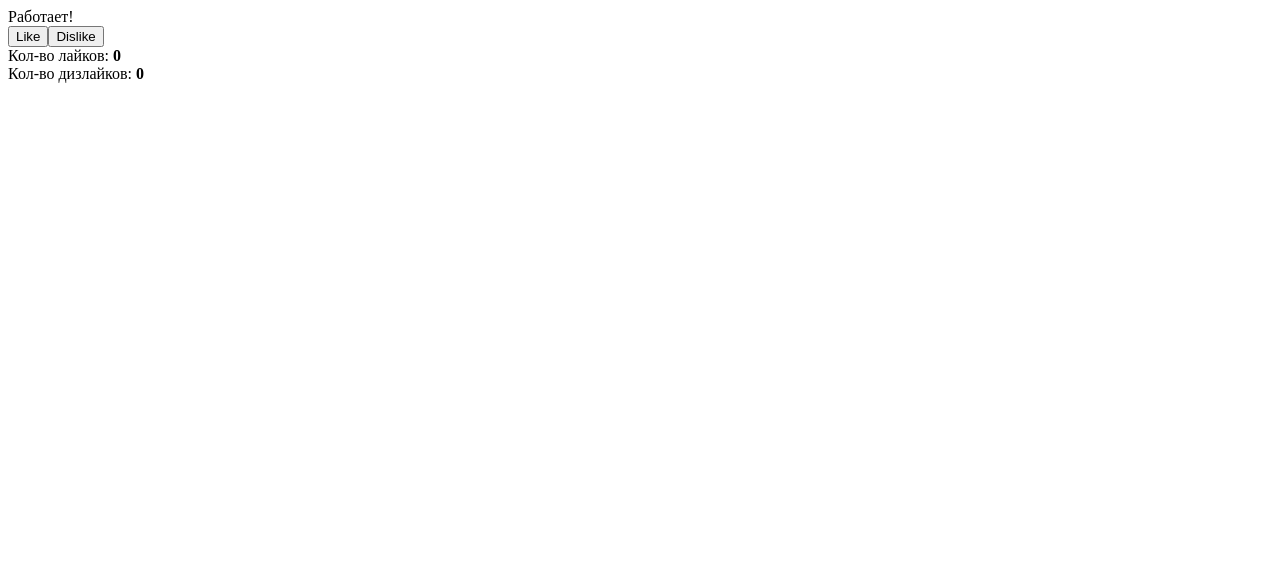
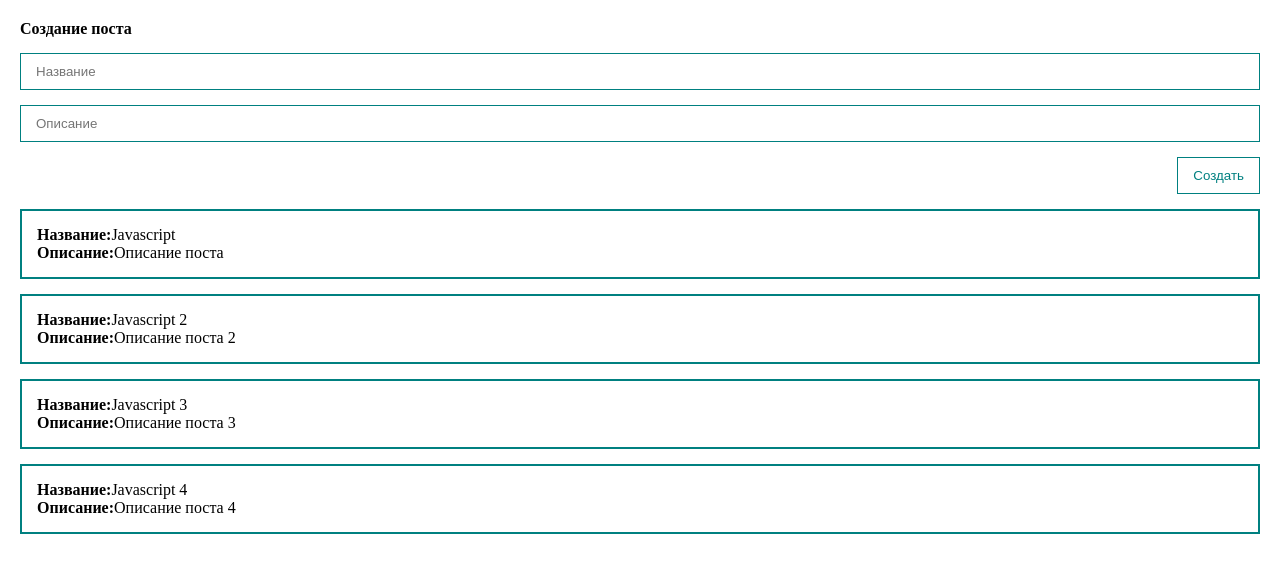
Before and after one commit to IvanWeber/vue-base-project, a Vue app: page / in a window 1280 px wide. Shown: the top 572 px of the page. Built offline with nearby package versions, Linux system fonts and the light colour scheme.

Commit message:
add post adding

```diff
--- a/src/App.vue
+++ b/src/App.vue
@@ -1,37 +1,99 @@
 <template>
-    <div>
-        Работает!
-        <div>
-            <button v-on:click="addLike">Like</button>
-            <button v-on:click="addDislike">Dislike</button>
+    <div class="app">
+        <form @submit.prevent>
+            <h4>Создание поста</h4>
+            <input
+                v-bind:value="title"
+                @input="title = $event.target.value"
+                class="input"
+                type="text"
+                placeholder="Название"
+            >
+            <input
+                v-bind:value="body"
+                @input="body = $event.target.value"
+                class="input"
+                type="text"
+                placeholder="Описание"
+            >
+            <button class="btn" @click="createPost">Создать</button>
+        </form>
+        <div class="post" v-for="post in posts">
+            <div><strong>Название:</strong>{{ post.title }}</div>
+            <div><strong>Описание:</strong>{{ post.body }}</div>
         </div>
-        <div>Кол-во лайков: <strong>{{ likes }}</strong></div>
-        <div>Кол-во дизлайков: <strong>{{ dislikes }}</strong></div>
     </div>
 </template>
 
 
 <script>
 
+// const justSomeObj = {sObjAtt: ''}
+
 export default {
     data() {
         return {
-            likes: 0,
-            dislikes: 0,
+            posts: [
+                {id: 1, title: 'Javascript', body: 'Описание поста'},
+                {id: 2, title: 'Javascript 2', body: 'Описание поста 2'},
+                {id: 3, title: 'Javascript 3', body: 'Описание поста 3'},
+                {id: 3, title: 'Javascript 4', body: 'Описание поста 4'},
+            ],
+            title: '',
+            body: ''
         }
     },
     methods: {
-        addLike() {
-            this.likes += 1;
+        createPost() {
+            const newPost = {
+                id: Date.now(),
+                title: this.title,
+                body: this.body,
+            }
+            this.posts.push(newPost);
+            this.title = '';
+            this.body = '';
         },
-        addDislike() {
-            this.dislikes += 1;
-        }
     }
 }
 
 </script>
 
 <style>
+* {
+    margin: 0;
+    padding: 0;
+    box-sizing: border-box;
+}
 
+.app {
+    padding: 20px;
+}
+
+.post {
+    padding: 15px;
+    border: 2px solid teal;
+    margin-top: 15px;
+}
+
+form {
+    display: flex;
+    flex-direction: column;
+}
+
+.input {
+    width: 100%;
+    border: 1px solid teal;
+    padding: 10px 15px;
+    margin-top: 15px;
+}
+
+.btn {
+    margin-top: 15px;
+    align-self: flex-end;
+    padding: 10px 15px;
+    background: none;
+    color: teal;
+    border: 1px solid teal;
+}
 </style>
```
